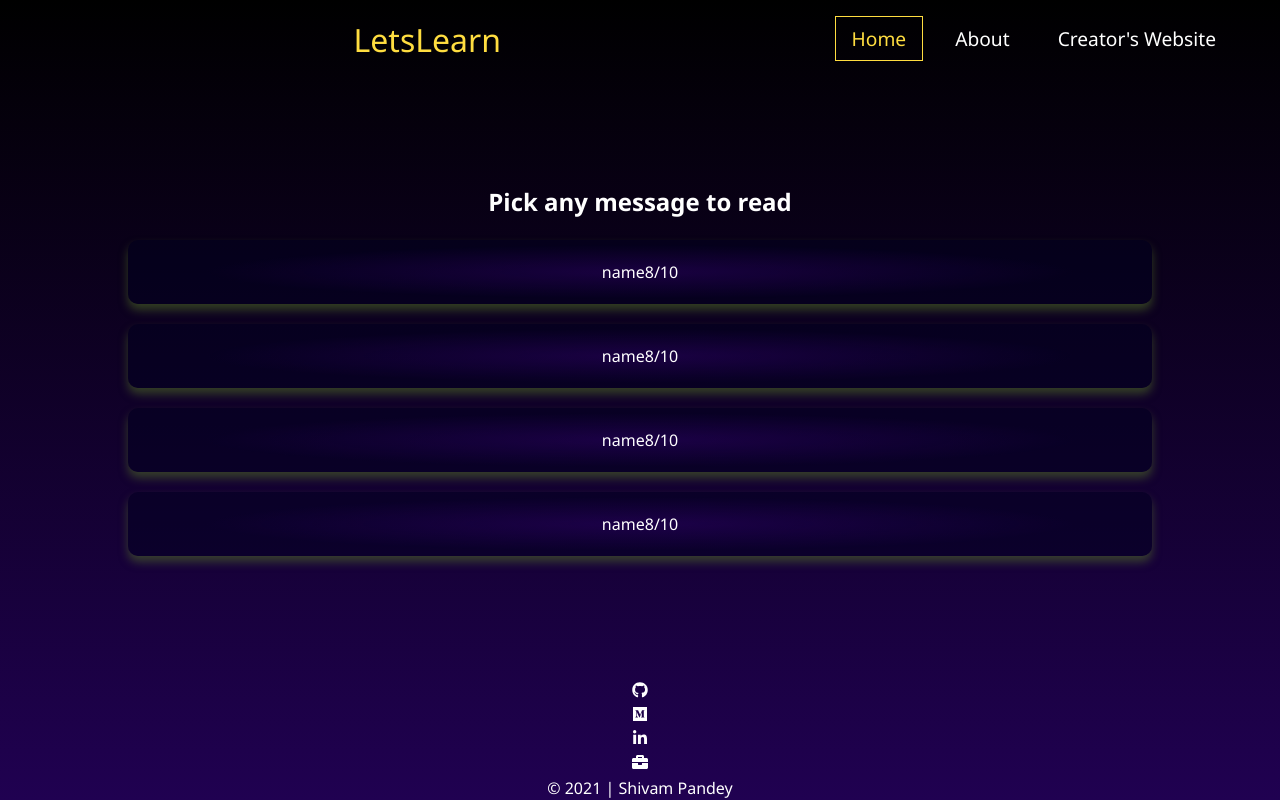
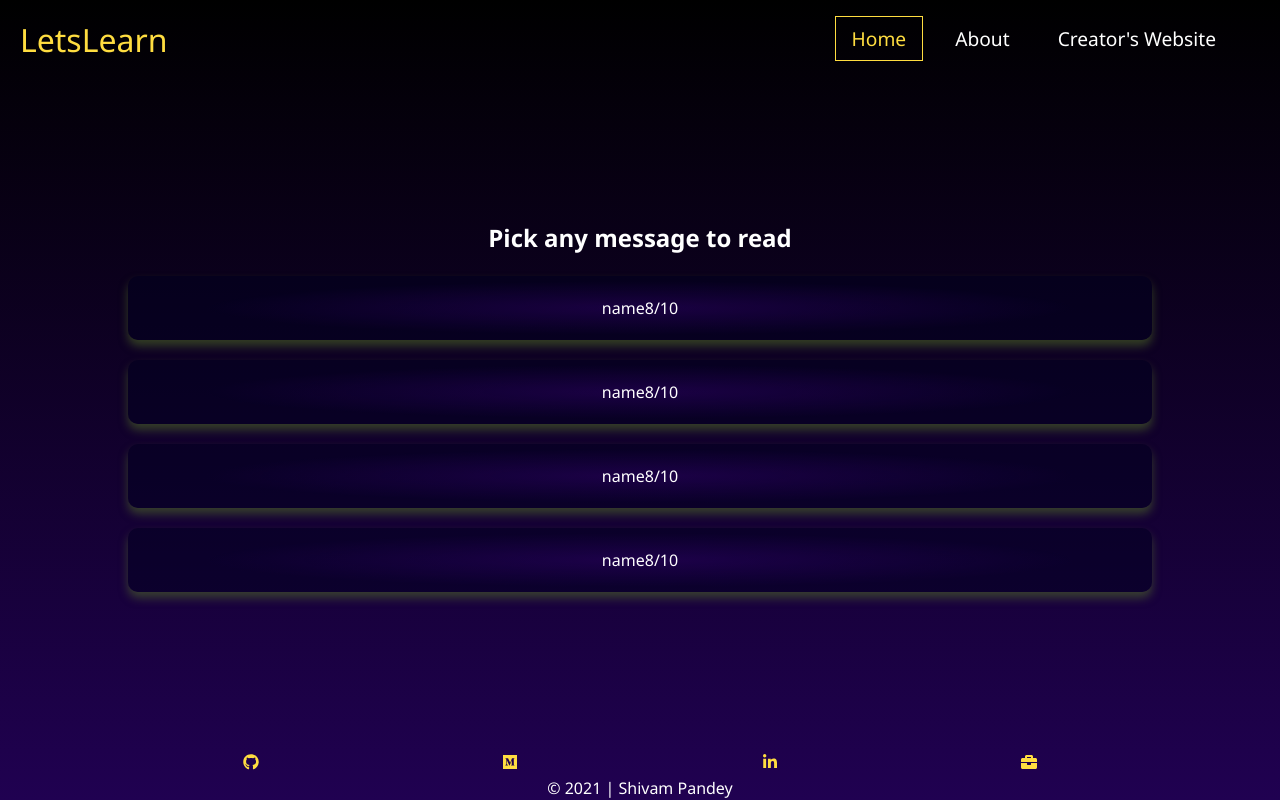
Before and after one commit to SJTGSHIVAM/learning_recommendation_mark9, a React (Create React App) app: page / in a window 1280 px wide. Built offline with nearby package versions, Linux system fonts and the light colour scheme.

Commit message:
style: footer fixed

```diff
--- a/src/components/Footer/Footer.css
+++ b/src/components/Footer/Footer.css
@@ -0,0 +1,8 @@
+.footerLink {
+  color: #ffdd40;
+}
+footer ul {
+  display: flex;
+  justify-content: space-evenly;
+  /* align-items: flex-end; */
+}
--- a/src/components/Navbar/Navbar.css
+++ b/src/components/Navbar/Navbar.css
@@ -20,6 +20,7 @@ a {
   width: 100%;
   height: 80px;
   max-width: 1500px;
+  text-align: justify;
 }
 
 .nav-logo {
```
